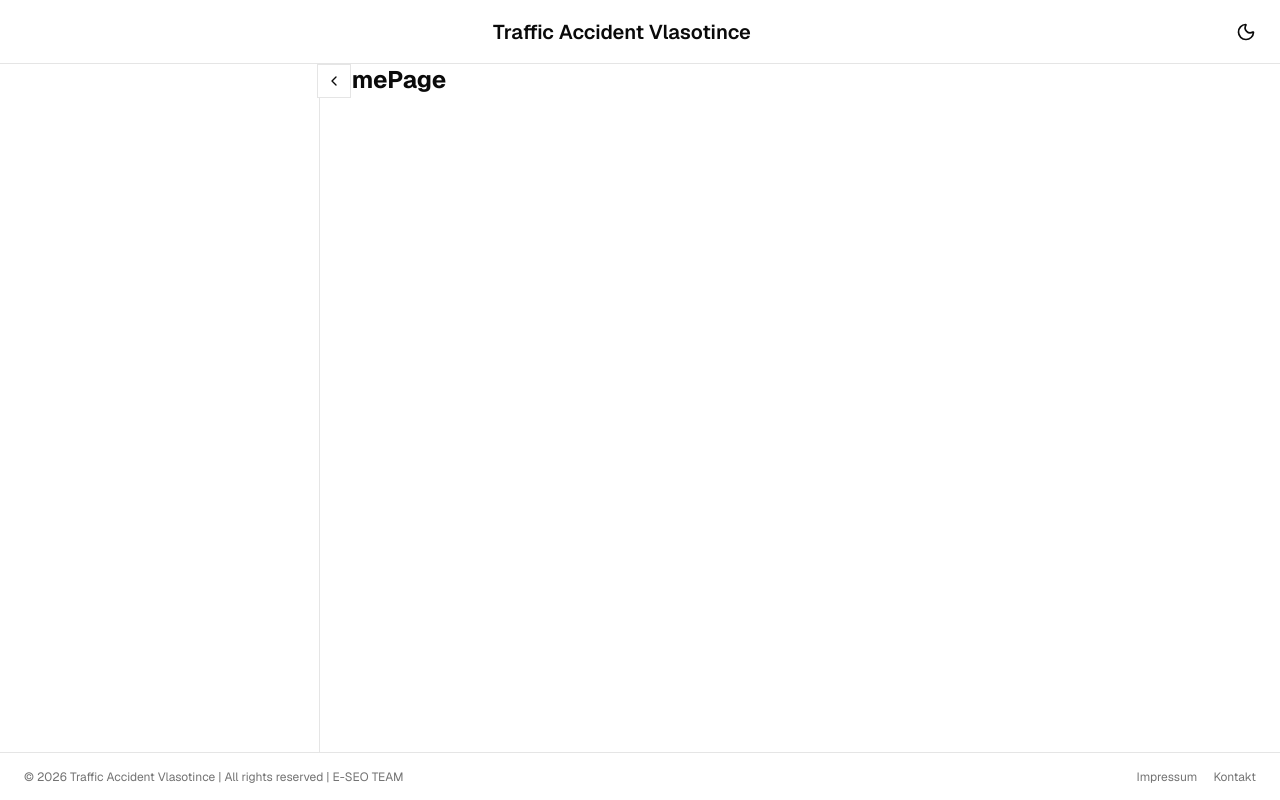
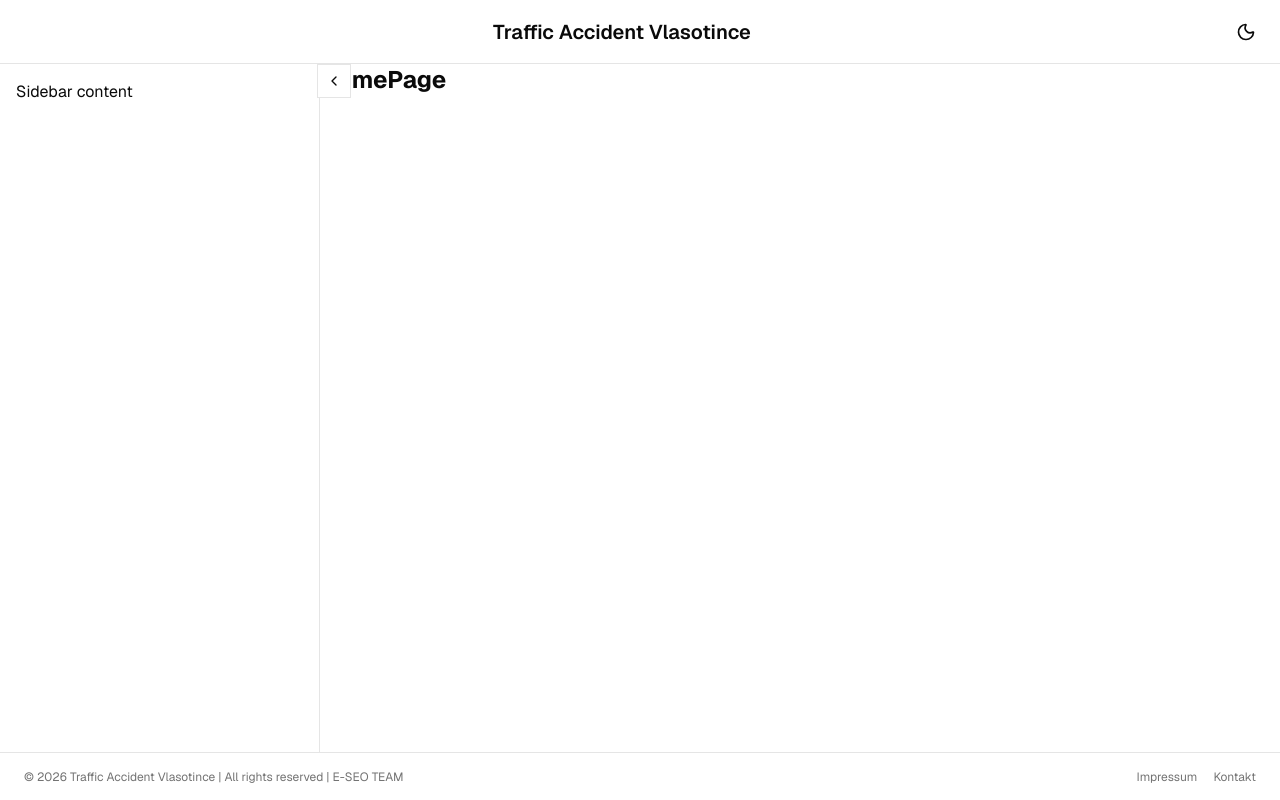
Before and after one commit to A-Cdeveloper/Traffic-Accident-Visualization-Frontend, a React (Vite) app: page / in a window 1280 px wide. Built offline with nearby package versions, Linux system fonts and the light colour scheme; a web font is replaced by a local one.

Commit message:
feat: Integrate ErrorBoundary in AppLayout
- Add ErrorBoundary around Outlet in AppLayout for page-level error catching
- Remove ErrorBoundary from AppProviders (moved to AppLayout)
- Clean up SideBar component

```diff
--- a/src/components/layout/AppLayout.tsx
+++ b/src/components/layout/AppLayout.tsx
@@ -2,6 +2,7 @@ import { Outlet } from "react-router";
 import SideBar from "./SideBar";
 import Header from "./Header";
 import Footer from "./Footer";
+import ErrorBoundary from "@/components/ErrorBoundary";
 
 const AppLayout = () => {
   return (
@@ -12,7 +13,9 @@ const AppLayout = () => {
         <SideBar />
 
         <section className="flex-1 bg-background">
-          <Outlet />
+          <ErrorBoundary>
+            <Outlet />
+          </ErrorBoundary>
         </section>
       </main>
 
--- a/src/components/layout/SideBar.tsx
+++ b/src/components/layout/SideBar.tsx
@@ -21,9 +21,7 @@ const SideBar = () => {
         )}
       </button>
       <Activity mode={isSidebarOpen ? "visible" : "hidden"}>
-        <div className="h-full p-4 overflow-hidden">
-          {/* Sidebar content */}
-        </div>
+        <div className="h-full p-4 overflow-hidden">Sidebar content</div>
       </Activity>
     </aside>
   );
```
Also changed, not shown: src/providers/index.tsx (+3 -5 lines).
